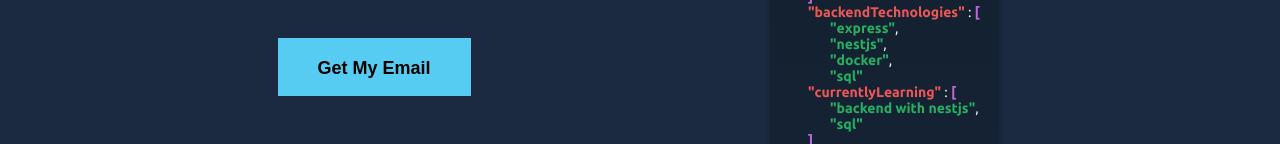
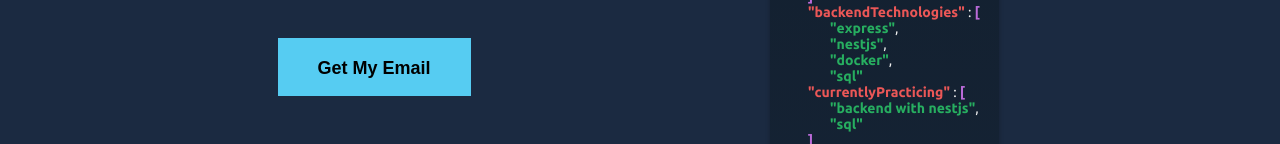
Before and after one commit to MauricioMorenoMorales/RP-portfolio, a React (Create React App) app: page / in a window 1280 px wide. Shown: the part 536-680 px from the top of the page. Built offline with nearby package versions, Linux system fonts and the light colour scheme.

Commit message:
Hero bug correction

```diff
--- a/src/components/Hero/Hero.tsx
+++ b/src/components/Hero/Hero.tsx
@@ -78,7 +78,7 @@
 									"designTechnologies": [
 										"figma"
 									],
-									"currentlyLearning": [
+									"currentlyPracticing": [
 										"backend with nestjs",
 										"sql",
 									],
@@ -104,8 +104,8 @@
 								<p className="i2"><b className="green">"nestjs"</b>,</p>
 								<p className="i2"><b className="green">"docker"</b>,</p>
 								<p className="i2"><b className="green">"sql"</b></p>
-							{/* currentlyLearning */}
-							<p className="i1"><b className="orange">"currentlyLearning"</b> : <b className="purple">[</b></p>
+							{/* currentlyPracticing */}
+							<p className="i1"><b className="orange">"currentlyPracticing"</b> : <b className="purple">[</b></p>
 								<p className="i2"><b className="green">"backend with nestjs"</b>,</p>
 								<p className="i2"><b className="green">"sql"</b></p>
 							<p className="i1"><b className="purple">]</b></p>
```
